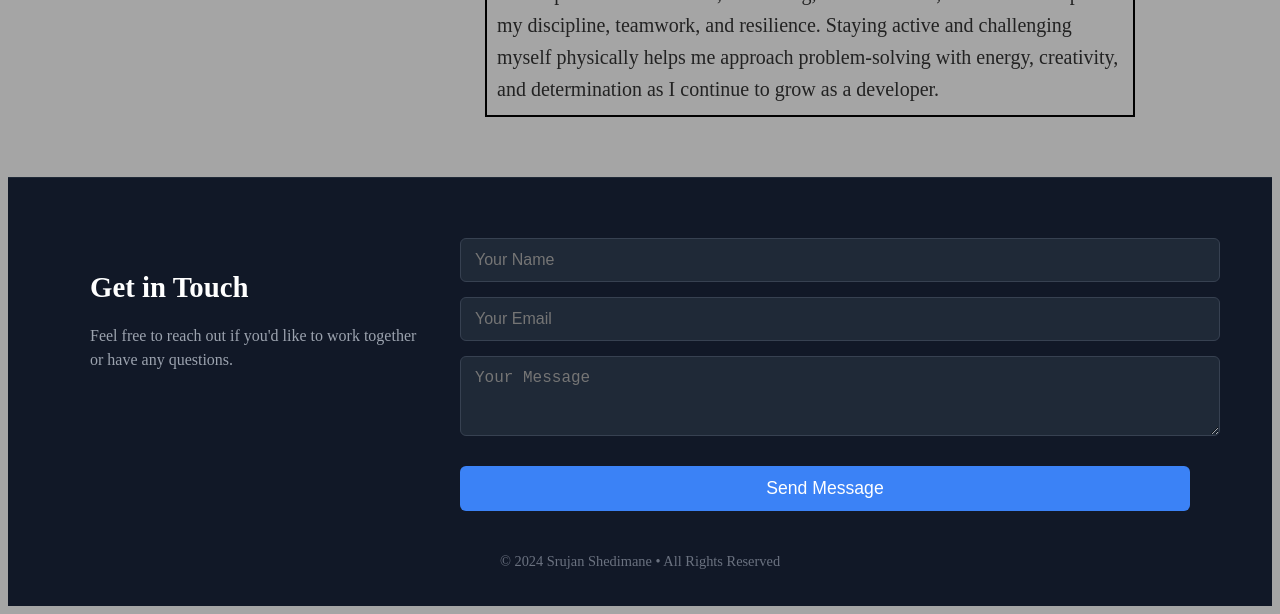
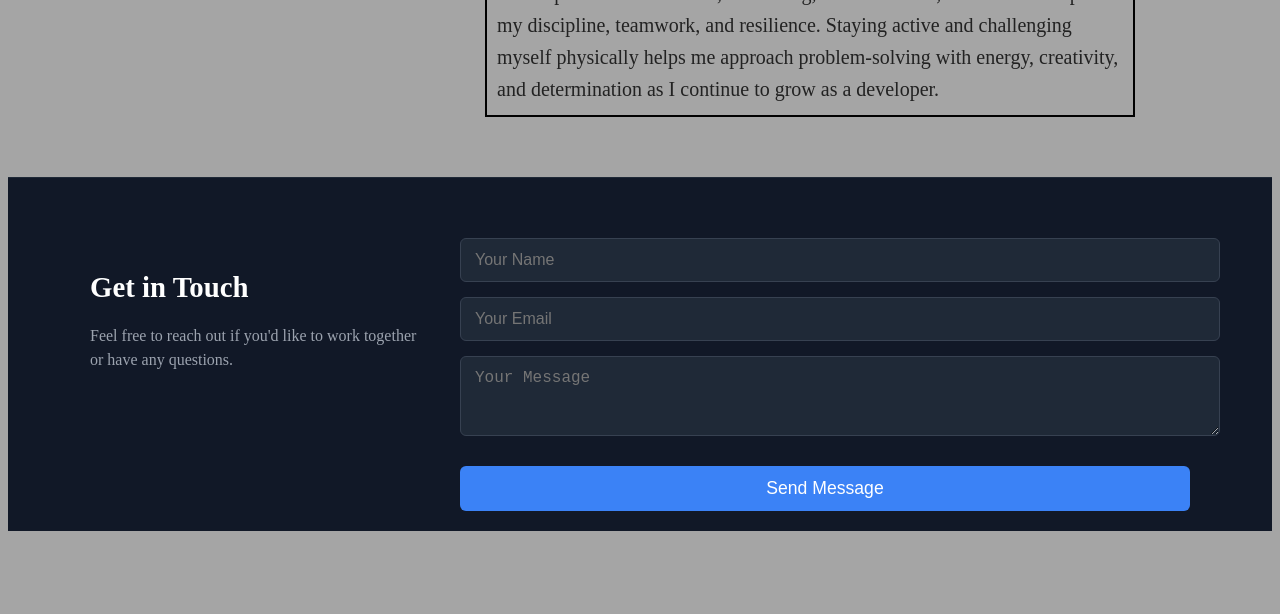
Before and after one commit to Srujan57/Portfolio, a website built with webpack: page index.html in a window 1280 px wide. Shown: the part 749-1363 px from the top of the page. After the commit the page ends 1288 px from the top, so only its background shows below. Built offline with nearby package versions, Linux system fonts and the light colour scheme.

Commit message:
First Commit

```diff
--- a/index.html
+++ b/index.html
@@ -85,10 +85,6 @@
       </div>
 
     </div>
-
-    <div class="footer-bottom">
-      <p>© 2024 Srujan Shedimane • All Rights Reserved</p>
-    </div>
   </footer>
 
   <script src="https://hcaptcha.com/1/api.js" async defer></script>
```
